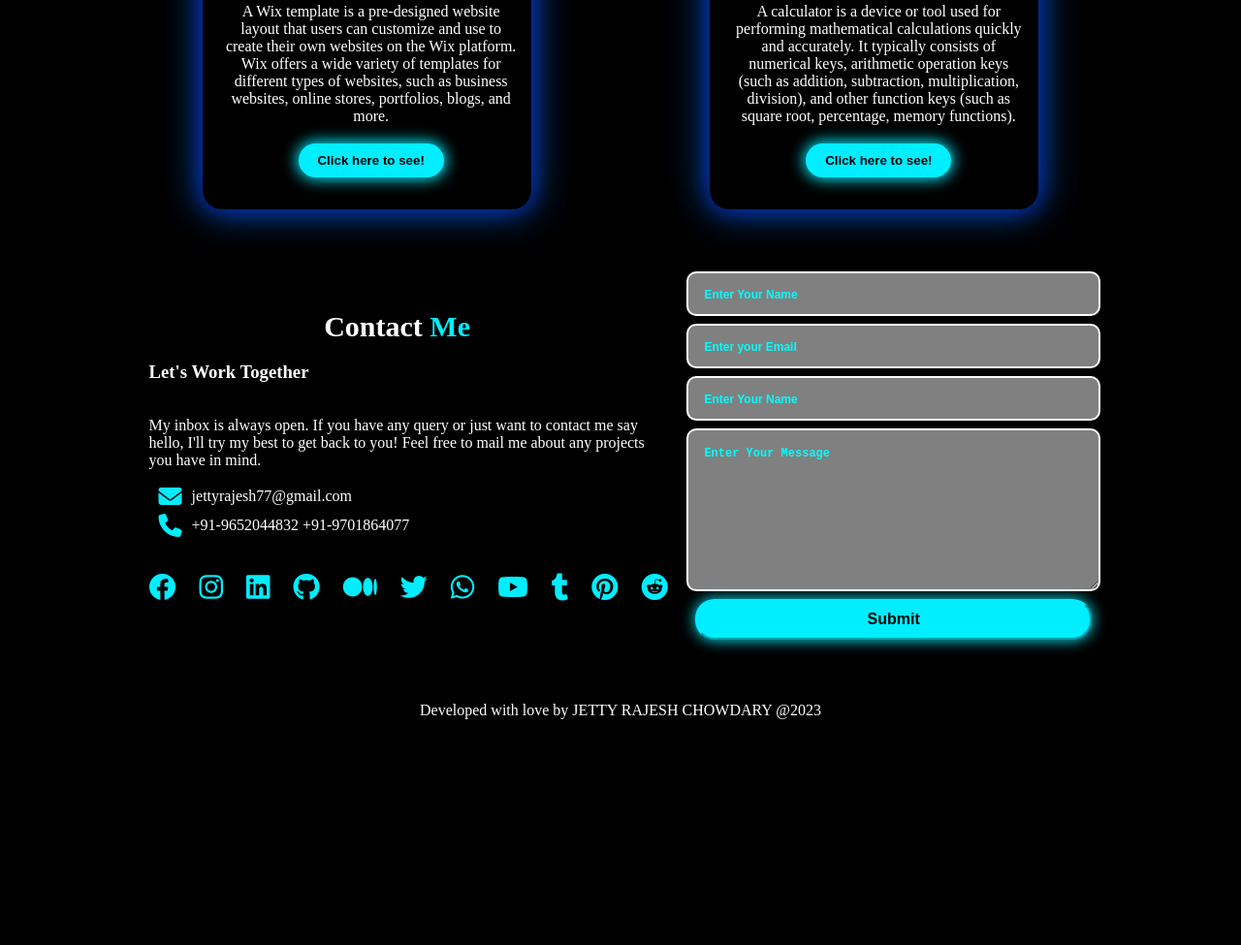
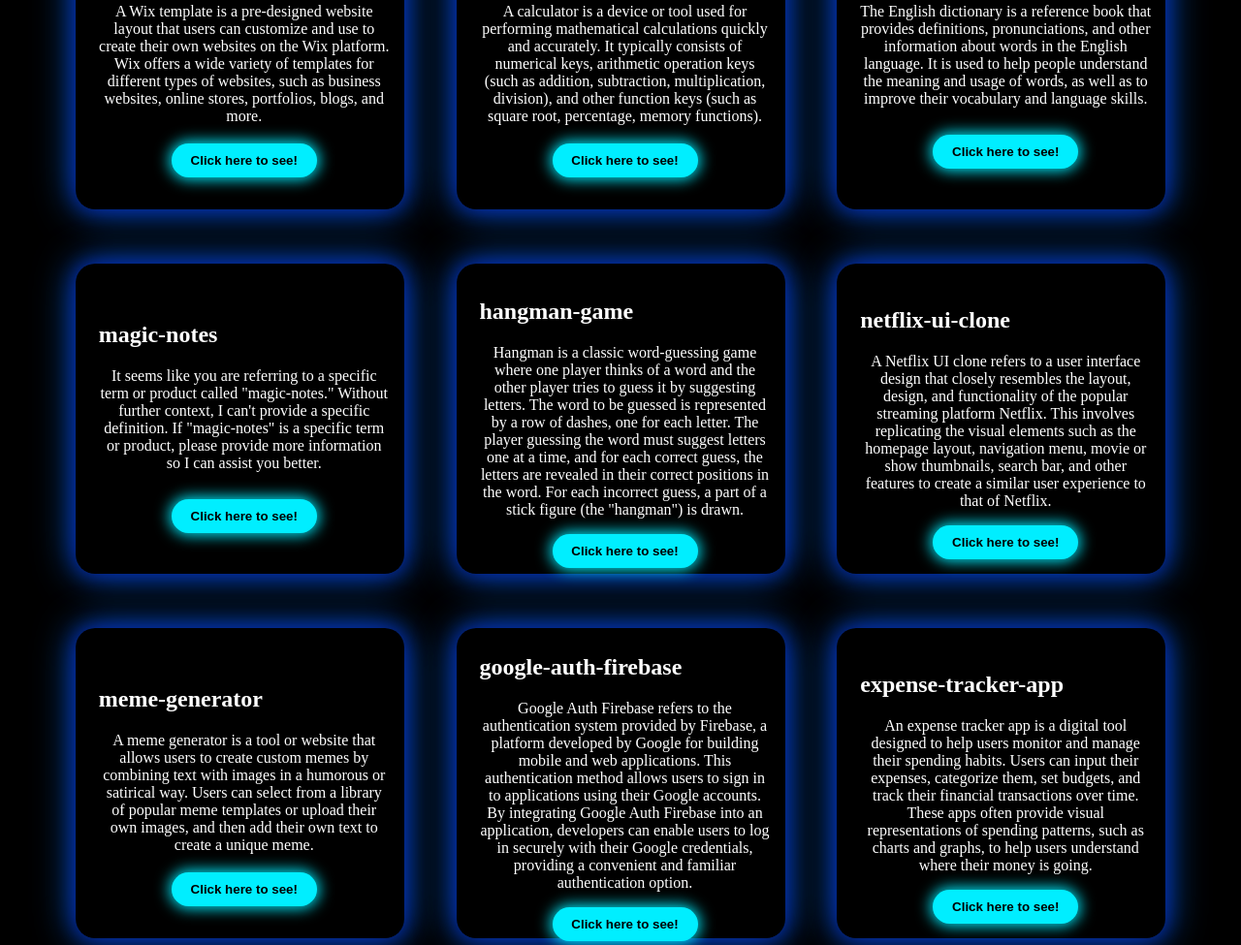
Before and after one commit to jettyrajeshchowdary/my-portfolio-main-1, a plain HTML site: page index.html in a window 1280 px wide. Shown: the part 6706-7681 px from the top of the page at 97% size. Before the commit the page ends 7464 px from the top, so only its background shows below. Drawn offline with nearby package versions, Linux system fonts and the light colour scheme.

Commit message:
test complete

```diff
--- a/index.html
+++ b/index.html
@@ -473,6 +473,62 @@
                 <button><a href="https://vercel.com/rajeshs-projects-fdeabde4">Click here to see!</a></button>
 
             </div>
+            <div class="box" id="bxprjct">
+
+            <h2>eng-dictionary</h2>
+                <p>The English dictionary is a reference book that provides definitions, pronunciations, and other information about words in the English language. It is used to help people understand the meaning and usage of words, as well as to improve their vocabulary and language skills. </p>
+
+                <button><a href="https://vercel.com/rajeshs-projects-fdeabde4">Click here to see!</a></button>
+
+            </div>
+            <div class="box" id="bxprjct">
+
+            <h2>magic-notes</h2>
+                <p>It seems like you are referring to a specific term or product called "magic-notes." Without further context, I can't provide a specific definition. If "magic-notes" is a specific term or product, please provide more information so I can assist you better. </p>
+
+                <button><a href="https://vercel.com/rajeshs-projects-fdeabde4">Click here to see!</a></button>
+
+            </div>
+            <div class="box" id="bxprjct">
+
+            <h2>hangman-game</h2>
+                <p>Hangman is a classic word-guessing game where one player thinks of a word and the other player tries to guess it by suggesting letters. The word to be guessed is represented by a row of dashes, one for each letter. The player guessing the word must suggest letters one at a time, and for each correct guess, the letters are revealed in their correct positions in the word. For each incorrect guess, a part of a stick figure (the "hangman") is drawn. </p>
+
+                <button><a href="https://vercel.com/rajeshs-projects-fdeabde4">Click here to see!</a></button>
+
+            </div>
+            <div class="box" id="bxprjct">
+
+            <h2>netflix-ui-clone</h2>
+                <p>A Netflix UI clone refers to a user interface design that closely resembles the layout, design, and functionality of the popular streaming platform Netflix. This involves replicating the visual elements such as the homepage layout, navigation menu, movie or show thumbnails, search bar, and other features to create a similar user experience to that of Netflix.  </p>
+
+                <button><a href="https://vercel.com/rajeshs-projects-fdeabde4">Click here to see!</a></button>
+
+            </div>
+            <div class="box" id="bxprjct">
+
+            <h2>meme-generator</h2>
+                <p>A meme generator is a tool or website that allows users to create custom memes by combining text with images in a humorous or satirical way. Users can select from a library of popular meme templates or upload their own images, and then add their own text to create a unique meme. </p>
+
+                <button><a href="https://vercel.com/rajeshs-projects-fdeabde4">Click here to see!</a></button>
+
+            </div>
+            <div class="box" id="bxprjct">
+
+            <h2>google-auth-firebase</h2>
+                <p>Google Auth Firebase refers to the authentication system provided by Firebase, a platform developed by Google for building mobile and web applications. This authentication method allows users to sign in to applications using their Google accounts. By integrating Google Auth Firebase into an application, developers can enable users to log in securely with their Google credentials, providing a convenient and familiar authentication option. </p>
+
+                <button><a href="https://vercel.com/rajeshs-projects-fdeabde4">Click here to see!</a></button>
+
+            </div>
+            <div class="box" id="bxprjct">
+
+            <h2>expense-tracker-app</h2>
+                <p>An expense tracker app is a digital tool designed to help users monitor and manage their spending habits. Users can input their expenses, categorize them, set budgets, and track their financial transactions over time. These apps often provide visual representations of spending patterns, such as charts and graphs, to help users understand where their money is going.  </p>
+
+                <button><a href="https://vercel.com/rajeshs-projects-fdeabde4">Click here to see!</a></button>
+
+            </div>
 
 
         </div>
```
